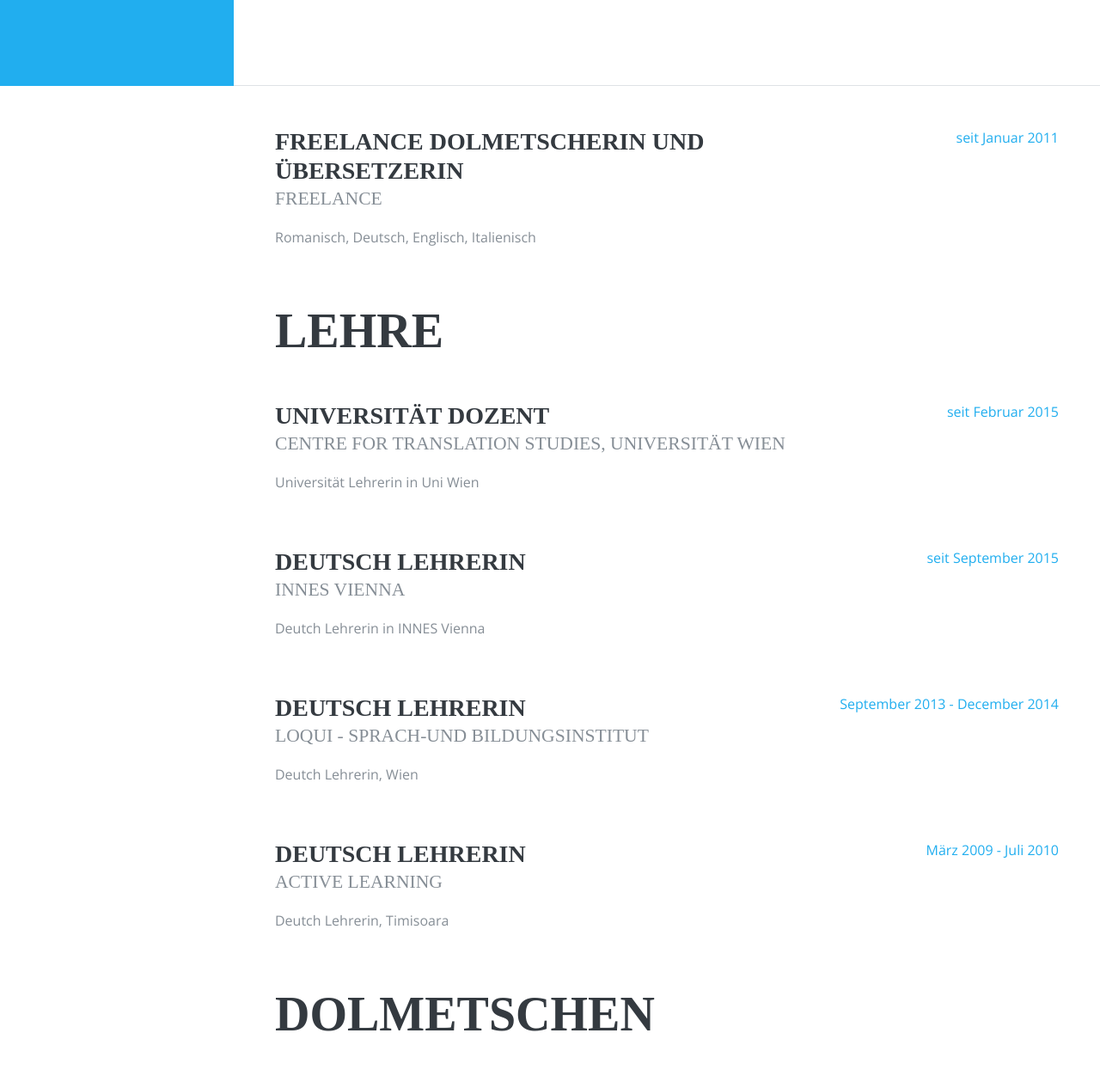
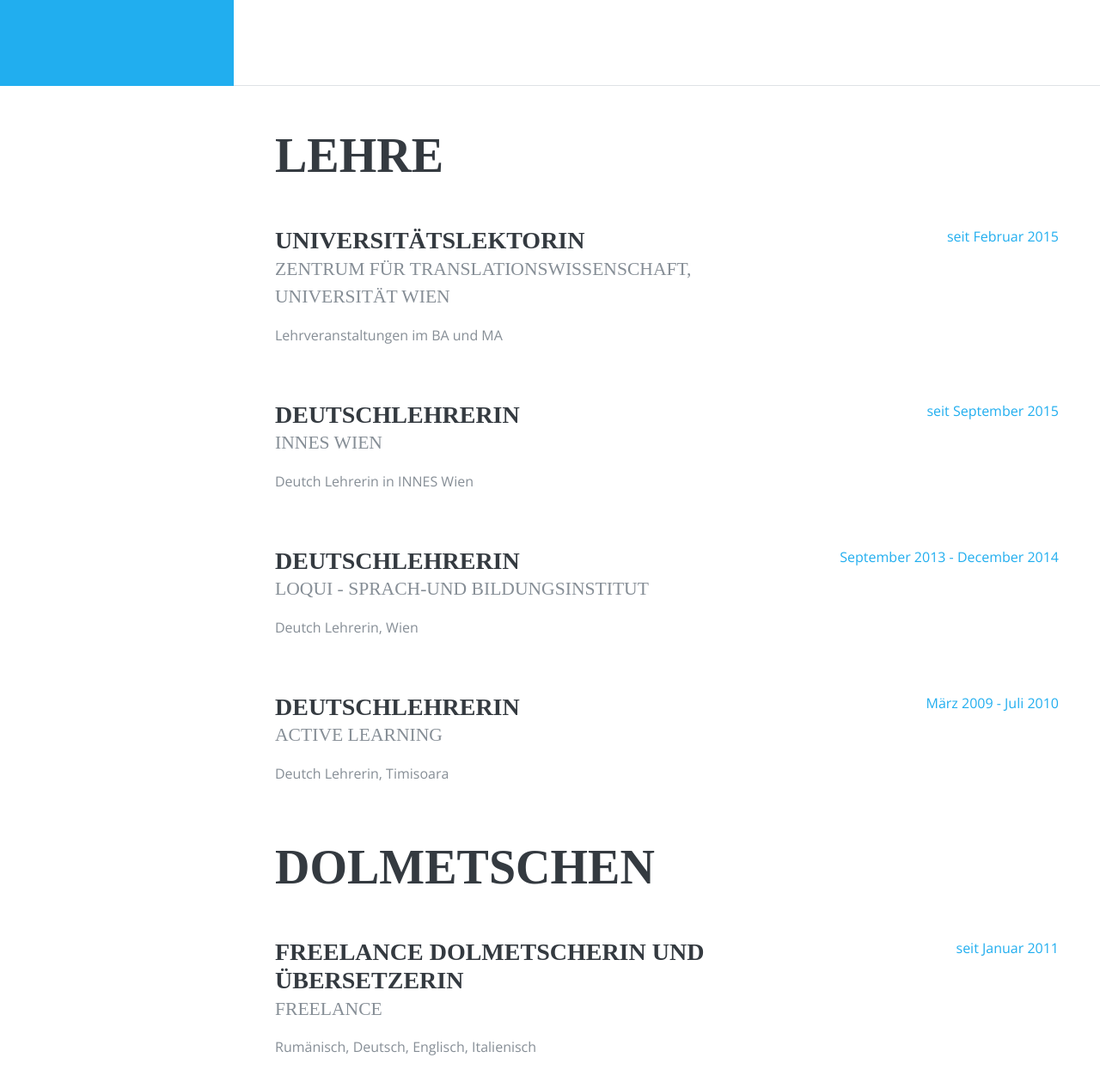
Before and after one commit to jankovicgd/cinziaCV, a website: page index.html in a window 1280 px wide. Shown: the part 700-1959 px from the top of the page at 86% size. Drawn offline with nearby package versions, Linux system fonts and the light colour scheme; a web font is replaced by a local one.

Commit message:
changes by cincia 1.0

```diff
--- a/index.html
+++ b/index.html
@@ -46,7 +46,7 @@
             <a class="nav-link js-scroll-trigger" href="#experience">Erfahrung</a>
           </li>
           <li class="nav-item">
-            <a class="nav-link js-scroll-trigger" href="#education">Bildung</a>
+            <a class="nav-link js-scroll-trigger" href="#education">Ausbildung</a>
           </li>
           <li class="nav-item">
             <a class="nav-link js-scroll-trigger" href="#skills">Kompetenzen</a>
@@ -72,7 +72,7 @@
             <a href="mailto:c.hirschvogl@gmail.com">c.hirschvogl@gmail.com</a>
           </div>
           <p class="mb-5">
-            I was born in a multicultural city in Romania and had a bilingual up-bringing that included German and Romanian. I studied German and Italian with a Second Language and Conference Interpreting emphasis on German in Romania, Germany, Italy and Austria. Currently, I am working as a German teacher, a university lecturer for the Centre for Translation Studies at the University of Vienna, and as a conference interpreter.
+            I was born in a multicultural city in Romania and had a bilingual up-bringing that included German and Romanian. I studied German and Italian with a Second Language and Conference Interpreting emphasis on German in Romania, Germany, Italy and Austria. Currently, I am working as a German teacher, a university lecturer for the Centre for Translation Studies at the University of Wien, and as a conference interpreter.
             <br>
             Language pairs: German >< Romanian, English > Romanian, Italian > Romanian
           </p>
@@ -108,24 +108,13 @@
       <section class="resume-section p-3 p-lg-5 d-flex flex-column" id="experience">
         <div class="my-auto">
 
-          <div class="resume-item d-flex flex-column flex-md-row mb-5">
-            <div class="resume-content mr-auto">
-              <h3 class="mb-0">Freelance Dolmetscherin und Übersetzerin</h3>
-              <div class="subheading mb-3">Freelance</div>
-              <p>Romanisch, Deutsch, Englisch, Italienisch</p>
-            </div>
-            <div class="resume-date text-md-right">
-              <span class="text-primary">seit Januar 2011</span>
-            </div>
-          </div>
-
           <h2 class="mb-5">Lehre</h2>
 
           <div class="resume-item d-flex flex-column flex-md-row mb-5">
             <div class="resume-content mr-auto">
-              <h3 class="mb-0">Universität Dozent</h3>
-              <div class="subheading mb-3">Centre for Translation Studies, Universität Wien</div>
-              <p>Universität Lehrerin in Uni Wien</p>
+              <h3 class="mb-0">Universitätslektorin</h3>
+              <div class="subheading mb-3">Zentrum für Translationswissenschaft, Universität Wien</div>
+              <p>Lehrveranstaltungen im BA und MA</p>
             </div>
             <div class="resume-date text-md-right">
               <span class="text-primary">seit Februar 2015</span>
@@ -134,9 +123,9 @@
 
           <div class="resume-item d-flex flex-column flex-md-row mb-5">
             <div class="resume-content mr-auto">
-              <h3 class="mb-0">Deutsch Lehrerin</h3>
-              <div class="subheading mb-3">INNES Vienna</div>
-              <p>Deutch Lehrerin in INNES Vienna</p>
+              <h3 class="mb-0">Deutschlehrerin</h3>
+              <div class="subheading mb-3">INNES Wien</div>
+              <p>Deutch Lehrerin in INNES Wien</p>
             </div>
             <div class="resume-date text-md-right">
               <span class="text-primary">seit September 2015</span>
@@ -145,7 +134,7 @@
 
           <div class="resume-item d-flex flex-column flex-md-row mb-5">
             <div class="resume-content mr-auto">
-              <h3 class="mb-0">Deutsch Lehrerin</h3>
+              <h3 class="mb-0">Deutschlehrerin</h3>
               <div class="subheading mb-3">Loqui - Sprach-und Bildungsinstitut</div>
               <p>Deutch Lehrerin, Wien</p>
             </div>
@@ -156,7 +145,7 @@
 
           <div class="resume-item d-flex flex-column flex-md-row mb-5">
             <div class="resume-content mr-auto">
-              <h3 class="mb-0">Deutsch Lehrerin</h3>
+              <h3 class="mb-0">Deutschlehrerin</h3>
               <div class="subheading mb-3">Active Learning</div>
               <p>Deutch Lehrerin, Timisoara</p>
             </div>
@@ -167,6 +156,17 @@
 
 
           <h2 class="mb-5">Dolmetschen</h2>
+
+          <div class="resume-item d-flex flex-column flex-md-row mb-5">
+            <div class="resume-content mr-auto">
+              <h3 class="mb-0">Freelance Dolmetscherin und Übersetzerin</h3>
+              <div class="subheading mb-3">Freelance</div>
+              <p>Rumänisch, Deutsch, Englisch, Italienisch</p>
+            </div>
+            <div class="resume-date text-md-right">
+              <span class="text-primary">seit Januar 2011</span>
+            </div>
+          </div>
 
           <div class="resume-item d-flex flex-column flex-md-row mb-5">
             <div class="resume-content mr-auto">
@@ -399,7 +399,7 @@
 
       <section class="resume-section p-3 p-lg-5 d-flex flex-column" id="education">
         <div class="my-auto">
-          <h2 class="mb-5">Bildung</h2>
+          <h2 class="mb-5">Ausbildung</h2>
 
           <div class="resume-item d-flex flex-column flex-md-row mb-5">
             <div class="resume-content mr-auto">
@@ -467,7 +467,7 @@
               Übersetzen</li>
           </ul>
           <br>
-          <div class="subheading mb-3">Bildung</div>
+          <div class="subheading mb-3">Ausbildung</div>
           <ul class="fa-ul mb-0">
             <li>
               <i class="fa-li fa fa-check"></i>
```
